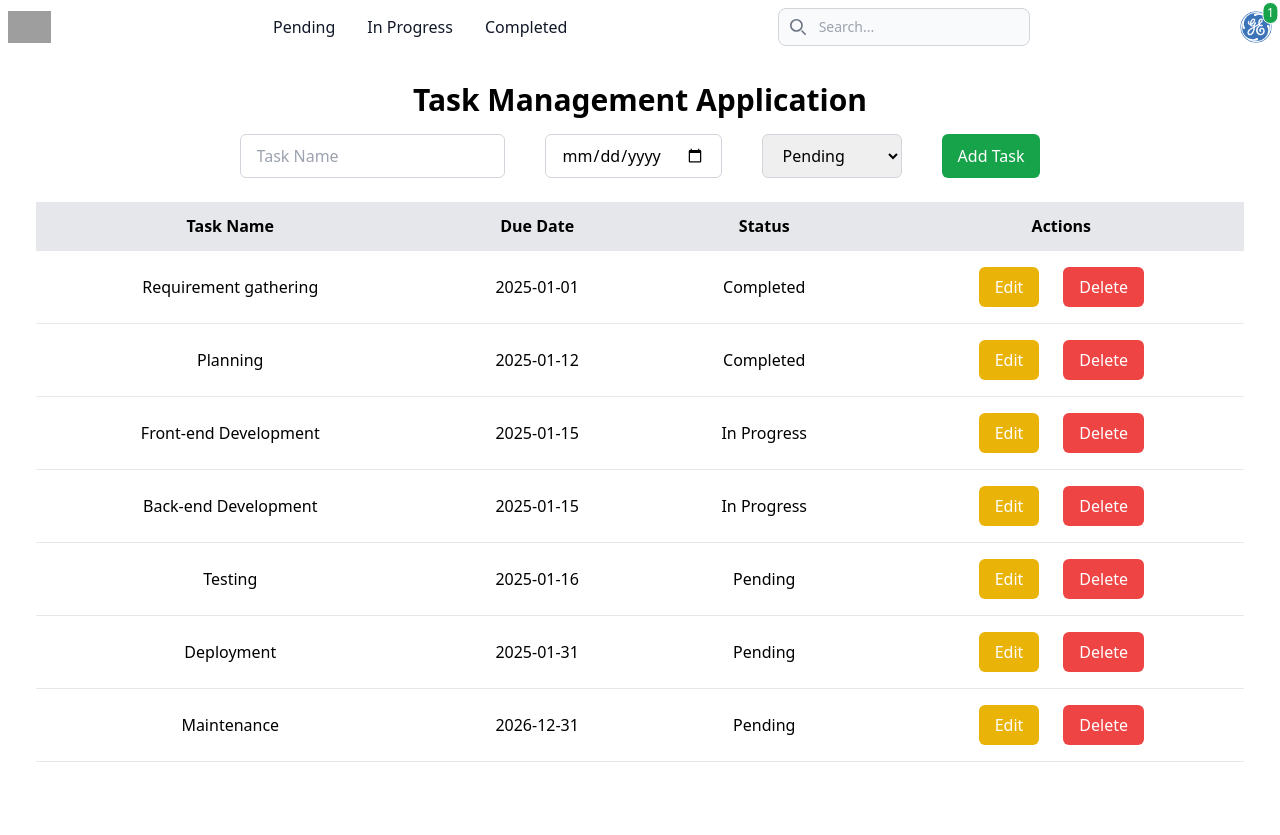
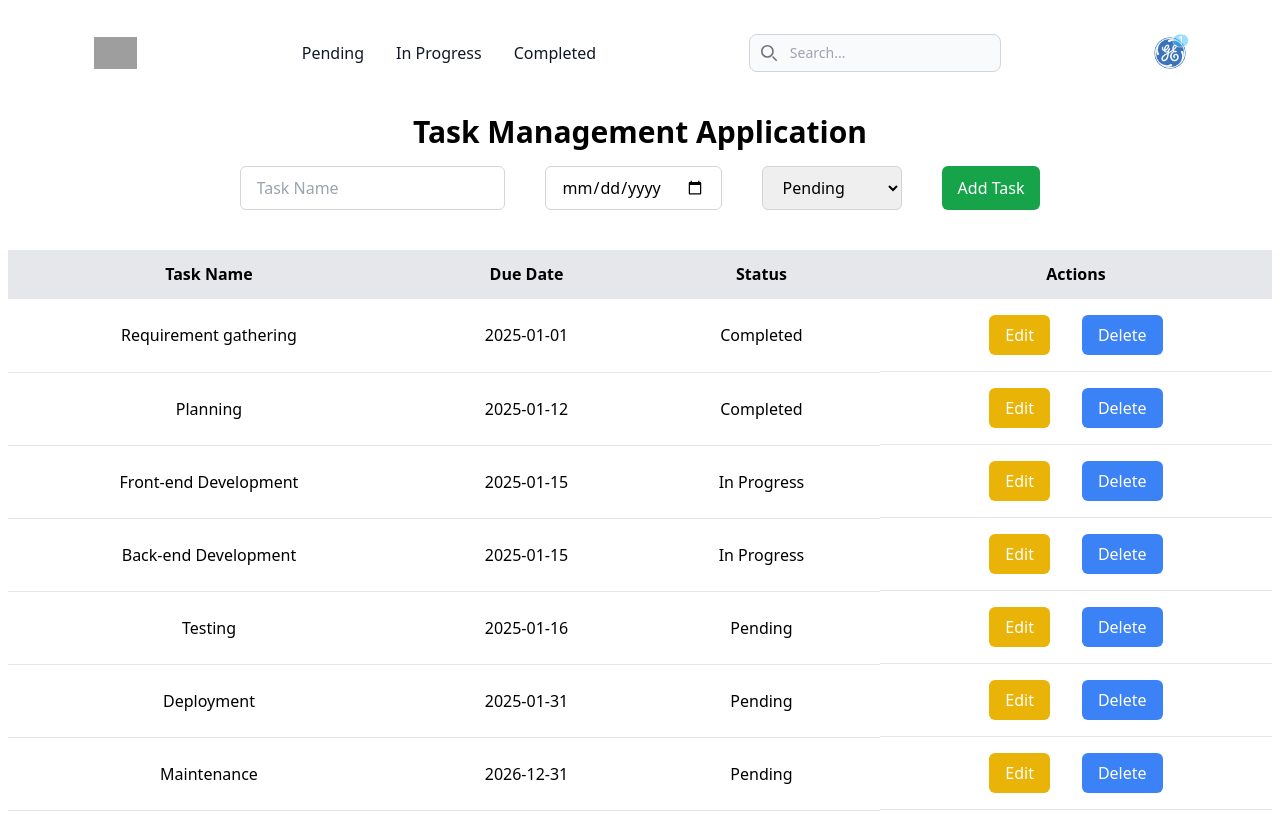
Before and after one commit to Dhyey-Padalia/task-mgmt-vue, a Vue app: page / in a window 1280 px wide. Before the commit the page ends 800 px from the top, so only its background shows below. Built offline with nearby package versions, Linux system fonts and the light colour scheme; grey boxes are pictures that could not be loaded.

Commit message:
notification icon updated

```diff
--- a/src/components/HomePage.vue
+++ b/src/components/HomePage.vue
@@ -1,12 +1,12 @@
 <template>
-  <div class="container items-center justify-between mx-auto p-1">
+  <div class="container items-center justify-between w-auto mx-auto p-6 px-2">
     <NavBar
       @filter-tasks="filterByStatus"
       @search-tasks="searchTasks"
       @urgent-task="filterurgenttask"
       :urgentTaskCount="urgentTaskCount"
     />
-    <div class="mb-6 pt-8 px-8 text-center">
+    <div class="mb-10 pt-8 px-8 text-center justify-items-center ">
       <a onclick="window.location.reload();"
         ><h2 class="text-3xl font-bold text-center mb-4">
           Task Management Application
@@ -17,7 +17,7 @@
           v-model="newTask.name"
           type="text"
           placeholder="Task Name"
-          class="px-4 py-2 border border-gray-300 rounded-md"
+          class="px-4 py-2 border border-gray-300 rounded-md justify-center"
         />
         <input
           v-model="newTask.dueDate"
@@ -26,7 +26,7 @@
         />
         <select
           v-model="newTask.status"
-          class="px-4 py-2 border border-gray-300 rounded-md"
+          class="px-4 py-2 border border-gray-300 rounded-md object-right"
         >
           <option value="Pending">Pending</option>
           <option value="In Progress">In Progress</option>
@@ -41,9 +41,9 @@
         </button>
       </div>
     </div>
-    <div class="flex px-8 flex-wrap">
+    <div class="flex flex-wrap ">
       <table
-        class="min-w-full table-auto border-collapse flex-wrp justify-center text-center"
+        class="min-w-full table-auto border-collapse flex-wrp justify-center text-center "
       >
         <thead>
           <tr class="bg-gray-200">
@@ -58,7 +58,7 @@
             <td class="px-6 py-4 border-b">{{ task.name }}</td>
             <td class="px-6 py-4 border-b">{{ task.dueDate }}</td>
             <td class="px-6 py-4 border-b">{{ task.status }}</td>
-            <td class="px-6 py-4 border-b">
+            <td class="px-6 py-4 border-b flex flex-wra gap-2 justify-center place-items-center">
               <button
                 @click="editTask(index)"
                 class="bg-yellow-500 text-white px-4 py-2 rounded-md mr-6"
@@ -67,7 +67,7 @@
               </button>
               <button
                 @click="deleteTask(index)"
-                class="bg-red-500 text-white px-4 py-2 rounded-md"
+                class="bg-blue-500 text-white px-4 py-2 rounded-md"
               >
                 Delete
               </button>
--- a/src/components/NavBar.vue
+++ b/src/components/NavBar.vue
@@ -2,10 +2,10 @@
   <div class="navbar">
     <nav
       class="bg-white border-gray-200 dark:bg-gray-900"
-      style="box-shadow: 1em; border-radius: 1em"
+      style="box-shadow: 5em; border-radius: 1em"
     >
       <div
-        class="max-w-screen-xl flex flex-wrap items-center justify-between mx-auto p-1"
+        class="min-w-full flex items-center justify-around  p-2.5"
       >
         <a
           href="https://steepgraph.com/"
@@ -26,7 +26,7 @@
             data-collapse-toggle="navbar-search"
             aria-controls="navbar-search"
             aria-expanded="false"
-            class="md:hidden text-gray-500 dark:text-gray-400 hover:bg-gray-100 dark:hover:bg-gray-700 focus:outline-none focus:ring-4 focus:ring-gray-200 dark:focus:ring-gray-700 rounded-lg text-sm p-2.5 me-1"
+            class="md:hidden text-gray-500 dark:text-gray-400 hover:bg-gray-100 dark:hover:bg-gray-700 focus:outline-none focus:ring-4 focus:ring-gray-200 dark:focus:ring-gray-700 rounded-lg text-sm p-2.5 px-2 me-1"
           >
             <svg
               class="w-5 h-5"
@@ -111,8 +111,9 @@
                 alt="avatar"
                 class="inline-block relative object-cover object-center rounded-full w-8 h-8"
 
-              /><span
-                class="absolute min-w-[2px] min-h-[2px] rounded-full py-1 px-1 text-xs font-medium content-[''] leading-none grid place-items-center top-[5%] right-[5%] translate-x-2/4 -translate-y-2/4 bg-green-600 text-white border border-white"
+              />
+              <span
+                class="animate-pulse opacity-100 absolute bg-sky-400 min-w-[1px] min-h-[1px] rounded-full py-0.3 px-1 text-xs font-medium content-[''] leading-none grid place-items-center top-[1%] right-[1%] translate-x-1/4 -translate-y-1/4  bg-green-600 text-white border border-white"
               >{{ urgentTaskCount }}</span>
               </button>
             </div>
```
